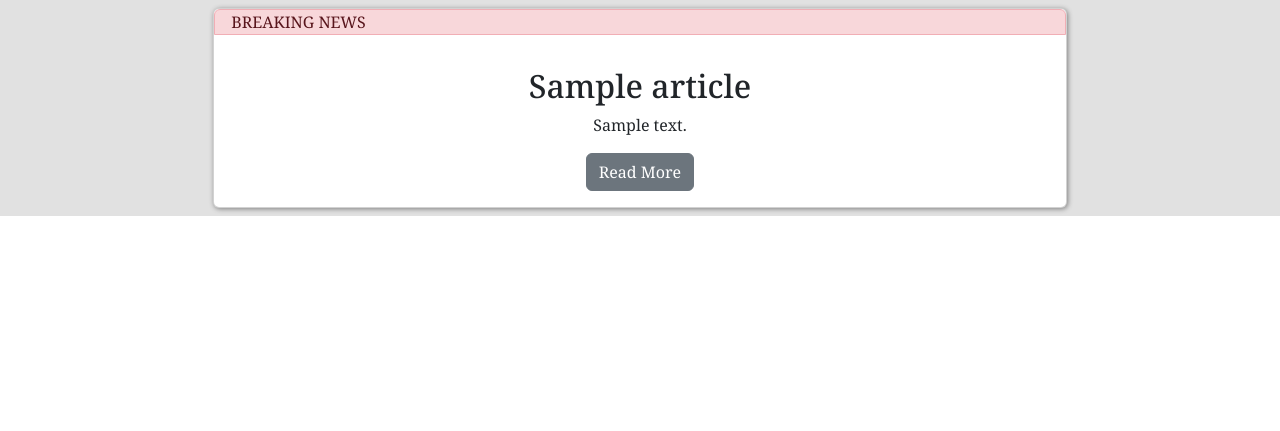
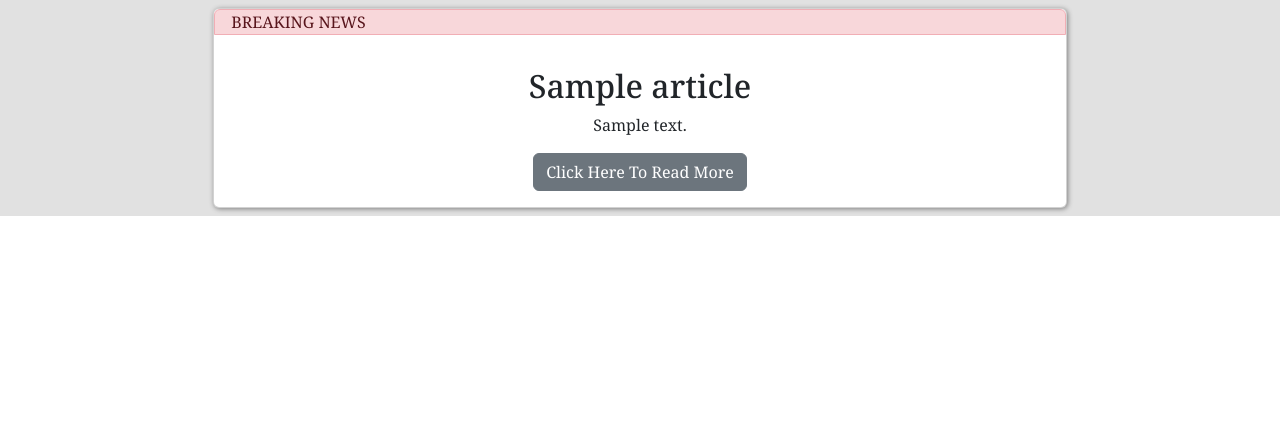
Before and after one commit to MrMarlonM/good-world-news, a Django app: page / in a window 1280 px wide. Shown: the part 194-625 px from the top of the page. Run offline with Django 4.2, Linux system fonts and the light colour scheme; tables that the repository leaves empty hold one stand-in row (values such as "Sample post"); some libraries are stand-ins or nearby versions; some web fonts are replaced.

Commit message:
Correct link message for lighthouse best practices

```diff
--- a/newsfeed/templates/newsfeed/index.html
+++ b/newsfeed/templates/newsfeed/index.html
@@ -8,7 +8,7 @@
     <div class="row  d-flex justify-content-center">
         <div class="col-8 card my-2 px-0">
             <div class="alert alert-danger py-0 breaking-news-ticker">
-                   BREAKING NEWS
+                BREAKING NEWS
             </div>
             {% if new.image and "placeholder" not in new.image.url %}
             <div class="d-flex justify-content-center">
@@ -19,7 +19,8 @@
                 <h2 class="card-title text-center">{{ new.title }}</h2>
                 <p class="card-text text-center">{{ new.excerpt|safe }}</p>
                 <div class="d-flex justify-content-center">
-                    <a href="{% url 'article_detail' new.slug %}" class="btn btn-secondary stretched-link">Read More</a>
+                    <a href="{% url 'article_detail' new.slug %}" class="btn btn-secondary stretched-link"
+                        aria-label="click on the article to open it">Click Here To Read More</a>
                 </div>
             </div>
         </div>
@@ -31,14 +32,15 @@
             <div class="card">
                 {% if article.image and "placeholder" not in article.image.url %}
                 <div class="d-flex justify-content-center">
-                    <img class="image-index mt-3" src="{{ article.image.url }}" alt="{{ article.title }}" />
+                    <img class="image-index" src="{{ article.image.url }}" alt="{{ article.title }}" />
                 </div>
                 {% endif %}
                 <div class="card-body">
                     <h3 class="card-title text-center">{{ article.title }}</h3>
                     <p class="card-text text-center">{{ article.excerpt|safe }}</p>
                     <div class=" d-flex justify-content-center">
-                        <a href="{% url 'article_detail' article.slug %}" class="btn btn-secondary stretched-link">Read More</a>
+                        <a href="{% url 'article_detail' article.slug %}" class="btn btn-secondary stretched-link"
+                            aria-label="click on the article to open it">Click Here To Read More</a>
                     </div>
                 </div>
             </div>
```
